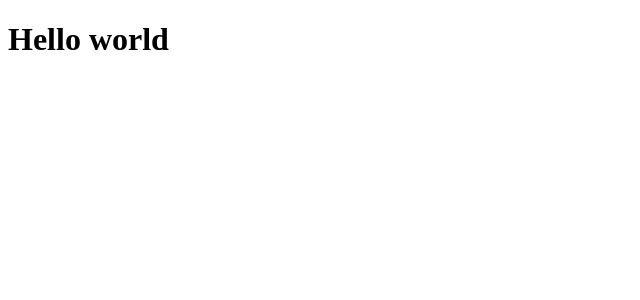
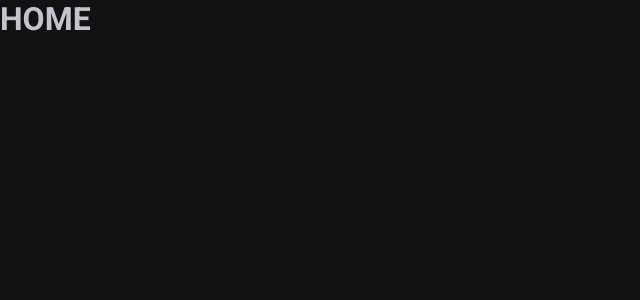
Before and after one commit to mewerton/mytimer, a React (Vite) app: page / in a window 1280 px wide. Shown: the top 300 px of the page, without its empty margins (0-640 px from the left). Built offline with nearby package versions, Linux system fonts and the light colour scheme.

Commit message:
Add files via upload

```diff
--- a/index.html
+++ b/index.html
@@ -1,9 +1,17 @@
 <!DOCTYPE html>
 <html lang="pt-br">
   <head>
+    <link rel="preconnect" href="https://fonts.googleapis.com">
+    <link rel="preconnect" href="https://fonts.gstatic.com" crossorigin>
+
     <meta charset="UTF-8" />
     <meta name="viewport" content="width=device-width, initial-scale=1.0" />
+
+
+    <link href="https://fonts.googleapis.com/css2?family=Roboto+Mono:wght@700&family=Roboto:wght@400;700&display=swap" rel="stylesheet">
+
     <title>My Timer</title>
+
   </head>
   <body>
     <div id="root"></div>
--- a/package.json
+++ b/package.json
@@ -11,13 +11,16 @@
   "dependencies": {
     "react": "^18.2.0",
     "react-dom": "^18.2.0",
+    "react-router-dom": "^6.4.2",
     "styled-components": "^5.3.6"
   },
   "devDependencies": {
+    "@rocketseat/eslint-config": "^1.1.3",
     "@types/react": "^18.0.17",
     "@types/react-dom": "^18.0.6",
     "@types/styled-components": "^5.1.26",
     "@vitejs/plugin-react": "^2.1.0",
+    "eslint": "^8.26.0",
     "typescript": "^4.6.4",
     "vite": "^3.1.0"
   }
--- a/src/App.tsx
+++ b/src/App.tsx
@@ -1,6 +1,17 @@
+import { ThemeProvider } from 'styled-components'
+import { Router } from './Router'
+import { BrowserRouter } from 'react-router-dom'
+
+import { GlobalStyle } from './styles/global'
+import { defaultTheme } from './styles/themes/default'
 
 export function App() {
-   return (
-   <h1>Hello world</h1>
+  return (
+    <ThemeProvider theme={defaultTheme}>
+      <BrowserRouter>
+        <Router/>
+      </BrowserRouter>
+      <GlobalStyle />
+    </ThemeProvider>
   )
 }
--- /dev/null
+++ b/src/Router.tsx
@@ -0,0 +1,13 @@
+import { Routes, Route} from 'react-router-dom'
+import { History } from './pages/History'
+import { Home } from './pages/Home'
+
+export function Router(){
+    return (
+        <Routes>
+            <Route path='/' element={<Home/>} />
+            <Route path='/history' element={<History/>}/>
+
+        </Routes>
+    )
+}
--- a/src/main.tsx
+++ b/src/main.tsx
@@ -2,9 +2,8 @@
 import ReactDOM from 'react-dom/client'
 import { App } from './App'
 
-
 ReactDOM.createRoot(document.getElementById('root') as HTMLElement).render(
   <React.StrictMode>
     <App />
-  </React.StrictMode>
+  </React.StrictMode>,
 )
--- /dev/null
+++ b/src/pages/History.tsx
@@ -0,0 +1,3 @@
+export function History(){
+    return <h1>HISTORY</h1>
+}
--- /dev/null
+++ b/src/pages/Home.tsx
@@ -0,0 +1,3 @@
+export function Home(){
+    return <h1>HOME</h1>
+}
--- /dev/null
+++ b/src/styles/global.ts
@@ -0,0 +1,29 @@
+import { createGlobalStyle } from 'styled-components'
+
+export const GlobalStyle = createGlobalStyle`
+*{
+    padding: 0;
+    margin: 0;
+    box-sizing: border-box;
+}
+:root{
+    font-size: 62.5%;
+}
+:focus{
+    outline: 0;
+    box-shadow: 0 0 0 2px ${(props) => props.theme['green-500']};
+
+}
+
+body{
+    background: ${(props) => props.theme['gray-900']};
+    color: ${(props) => props.theme['gray-300']};
+}
+
+body, input, textarea, button {
+    font-family: 'Roboto', sans-serif;
+    font-weight: 400;
+    font-size: 1.6rem;
+}
+
+`
--- /dev/null
+++ b/src/styles/themes/default.ts
@@ -0,0 +1,21 @@
+export const defaultTheme = {
+  white: '#FFF',
+
+  'gray-100': '#E1E1E6',
+  'gray-300': '#C4C4CC',
+  'gray-400': '#8D8D99',
+  'gray-500': '#7C7C8A',
+  'gray-600': '#323238',
+  'gray-700': '#29292E',
+  'gray-800': '#202024',
+  'gray-900': '#121214',
+
+  'green-300': '#00B37E',
+  'green-500': '#00875F',
+  'green-700': '#015F43',
+
+  'red-500': '#AB222E',
+  'red-700': '#7A1921',
+
+  'yellow-500': '#FBA94C',
+}
```
Also changed, not shown: src/@types/styled.d.ts (added, +8 -0 lines), 1 other file (tests, documents, lock files or other folders).
